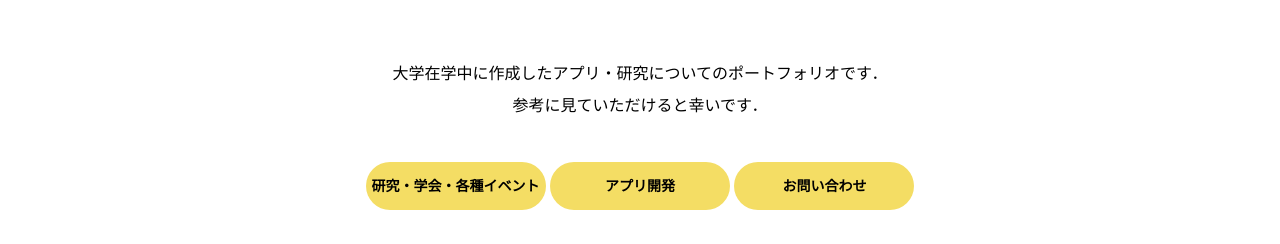
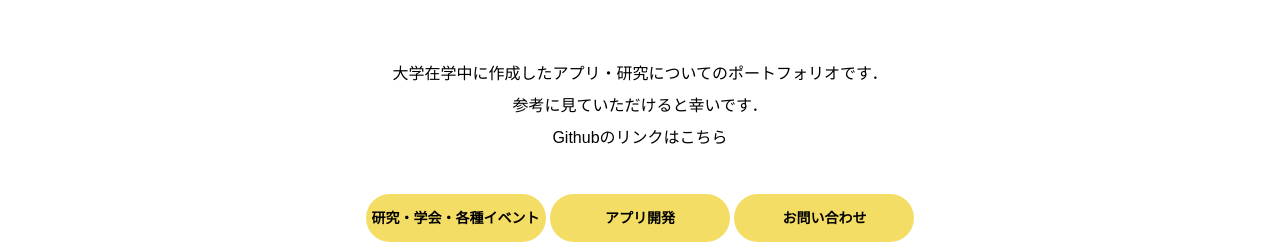
Before and after one commit to YukiMiyazaki13120/AWS-Portfolio, a plain HTML site: page index.html in a window 1280 px wide. Shown: the part 802-1046 px from the top of the page. Drawn offline with Linux system fonts and the light colour scheme.

Commit message:
Add Github Link

```diff
--- a/index.html
+++ b/index.html
@@ -51,6 +51,7 @@
       <p>
         大学在学中に作成したアプリ・研究についてのポートフォリオです．<br>参考に見ていただけると幸いです．
       </p>
+      <p>Githubのリンクは<a href= "https://github.com/YukiMiyazaki130120" >こちら</a></p>
       <div class = "link-button-area">
         <a class= "link-button" href="./study.html">研究・学会・各種イベント</a>
         <a class= "link-button" href="./works.html">アプリ開発</a>
```
Also changed, not shown: works.html (+1 -0 lines).
